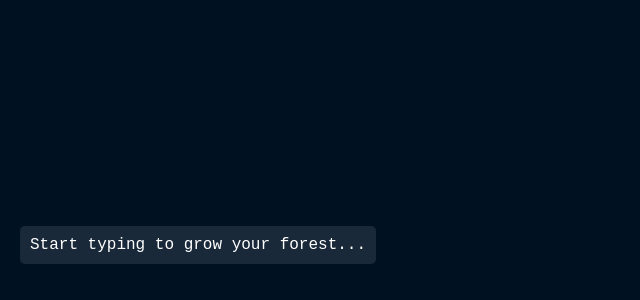
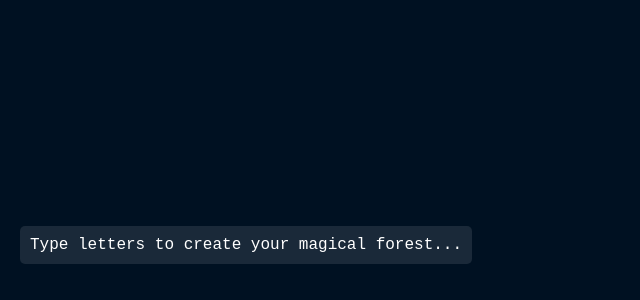
Before and after one commit to animaya/growing-letter-tree, a plain HTML site: page index.html in a window 1280 px wide. Shown: the part 500-800 px from the top of the page, without its empty margins (0-640 px from the left). Drawn offline with Linux system fonts and the light colour scheme.

Commit message:
Make prompt text more magical

```diff
--- a/index.html
+++ b/index.html
@@ -10,7 +10,7 @@
     <div id="game-container">
         <canvas id="game-canvas"></canvas>
         <div id="input-area">
-            <p>Start typing to grow your forest...</p>
+            <p>Type letters to create your magical forest...</p>
         </div>
     </div>
     <script src="game.js"></script>
```
